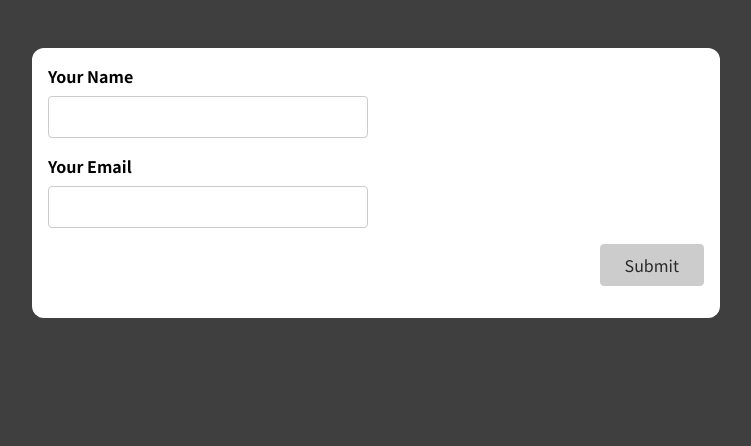
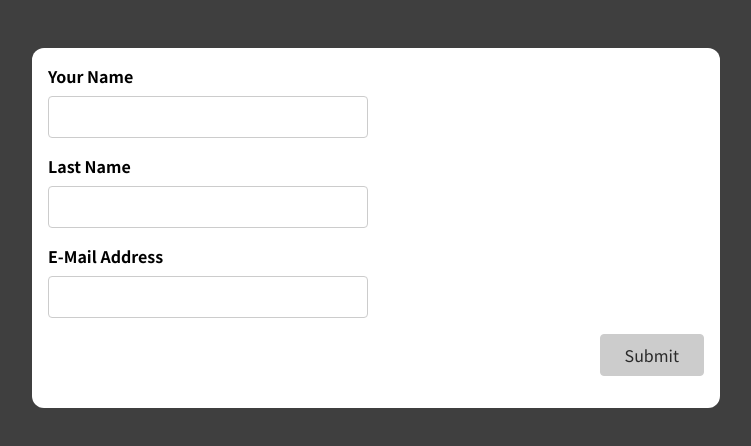
Before and after one commit to AnastasiyaDev/react-complete-guide, a React (Create React App) app in the folder chapter-16/: page / in a window 1280 px wide. Shown: the top 446 px of the page, without its empty margins (264-1015 px from the left). Built offline with nearby package versions, Linux system fonts and the light colour scheme.

Commit message:
Add useInput custom hook to BasicForm component

```diff
--- a/chapter-16/src/App.js
+++ b/chapter-16/src/App.js
@@ -1,9 +1,9 @@
-import SimpleInput from './components/SimpleInput';
+import BasicForm from './components/BasicForm';
 
 function App() {
     return (
         <div className="app">
-            <SimpleInput/>
+            <BasicForm/>
         </div>
     );
 }
--- a/chapter-16/src/components/BasicForm.js
+++ b/chapter-16/src/components/BasicForm.js
@@ -1,22 +1,83 @@
+import useInput from '../hooks/use-input';
+
 const BasicForm = (props) => {
+    const {
+        value: name,
+        isValid: nameIsValid,
+        hasError: inputNameHasError,
+        onInputValueChange: onInputNameChange,
+        onInputValueBlur: onInputNameBlur,
+        reset: resetName,
+    } = useInput(value => value.trim() !== '');
+
+    const {
+        value: lastName,
+        isValid: lastNameIsValid,
+        hasError: inputLastNameHasError,
+        onInputValueChange: onInputLastNameChange,
+        onInputValueBlur: onInputLastNameBlur,
+        reset: resetLastName,
+    } = useInput(value => value.trim() !== '');
+
+    const {
+        value: email,
+        isValid: emailIsValid,
+        hasError: inputEmailHasError,
+        onInputValueChange: onInputEmailChange,
+        onInputValueBlur: onInputEmailBlur,
+        reset: resetEmail,
+    } = useInput(value => value.trim() !== '' && /\S+@\S+\.\S+/.test(value));
+
+    let formIsValid = nameIsValid && lastNameIsValid && emailIsValid;
+
+    const onFormSubmit = event => {
+        event.preventDefault();
+
+        console.log(name, lastName, email); // send data
+        resetName();
+        resetLastName();
+        resetEmail();
+    }
+
     return (
-        <form>
-            <div className="control-group">
-                <div className="form-control">
-                    <label htmlFor="name">First Name</label>
-                    <input type="text" id="name"/>
-                </div>
-                <div className="form-control">
-                    <label htmlFor="name">Last Name</label>
-                    <input type="text" id="name"/>
-                </div>
+        <form onSubmit={onFormSubmit} className="form-control">
+            <div className={ `form-control${inputNameHasError ? ' invalid' : '' }` }>
+                <label htmlFor="name">Your Name</label>
+                <input
+                    type="text"
+                    id="name"
+                    onChange={onInputNameChange}
+                    onBlur={onInputNameBlur}
+                    value={name}
+                />
+                { inputNameHasError && <p className="error-text">Name is empty!</p>}
             </div>
-            <div className="form-control">
+
+            <div className={ `form-control${inputLastNameHasError ? ' invalid' : '' }` }>
+                <label htmlFor="lastName">Last Name</label>
+                <input
+                    type="text"
+                    id="lastName"
+                    onChange={onInputLastNameChange}
+                    onBlur={onInputLastNameBlur}
+                    value={lastName}
+                />
+            </div>
+
+            <div className={ `form-control${inputEmailHasError ? ' invalid' : '' }` }>
                 <label htmlFor="name">E-Mail Address</label>
-                <input type="text" id="name"/>
+                <input
+                    type="text"
+                    id="email"
+                    onChange={onInputEmailChange}
+                    onBlur={onInputEmailBlur}
+                    value={email}
+                />
+                { inputEmailHasError && <p className="error-text">Email is not valid!</p>}
             </div>
+
             <div className="form-actions">
-                <button>Submit</button>
+                <button disabled={!formIsValid}>Submit</button>
             </div>
         </form>
     );
```
